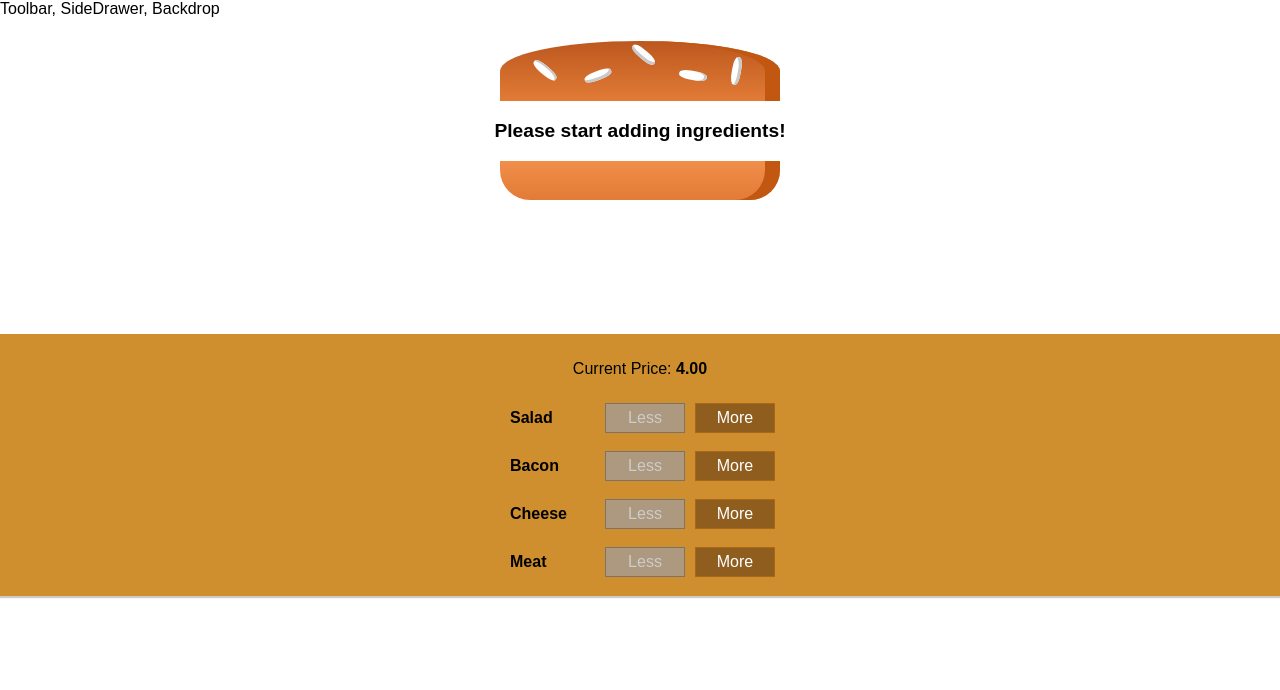
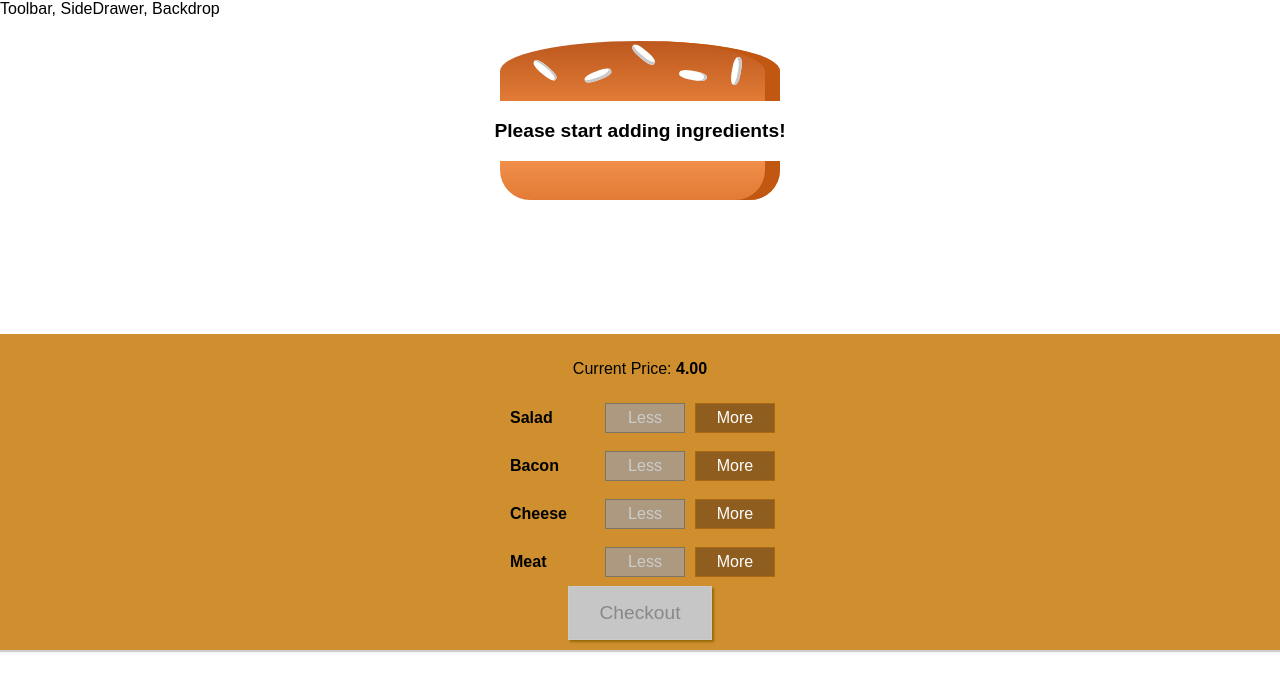
Before and after one commit to aaronsalud/ReactBurgerBuilderApp, a React app: page / in a window 1280 px wide. Shown: the top 690 px of the page. Built offline with nearby package versions, Linux system fonts and the light colour scheme.

Commit message:
Add disable condition to checkout button

```diff
--- a/src/components/Burger/BuildControls/BuildControls.js
+++ b/src/components/Burger/BuildControls/BuildControls.js
@@ -13,7 +13,9 @@ const buildControls = (props) => (
         <p>Current Price: <strong>{props.price.toFixed(2)}</strong></p>
         {controls.map(ctrl => {
             return <BuildControl key={ctrl.label} label={ctrl.label} added={() => props.ingredientAdded(ctrl.type)} removed={() => props.ingredientRemoved(ctrl.type)} disabled={props.disabled[ctrl.type]} />
-        })}
+        })
+        }
+        <button className={classes.OrderButton} disabled={!props.purchasable}>Checkout</button>
     </div>
 );
 
--- a/src/containers/BurgerBuilder/BurgerBuilder.js
+++ b/src/containers/BurgerBuilder/BurgerBuilder.js
@@ -1,4 +1,4 @@
-import React, {Component} from 'react';
+import React, { Component } from 'react';
 import Wrapper from '../../hoc/Wrapper';
 import Burger from '../../components/Burger/Burger';
 import BuildControls from '../../components/Burger/BuildControls/BuildControls';
@@ -10,7 +10,7 @@ const INGREDIENT_PRICES = {
     meat: 1.3,
     bacon: 0.7
 };
-class BurgerBuilder extends Component{
+class BurgerBuilder extends Component {
 
     state = {
         ingredients: {
@@ -19,10 +19,23 @@ class BurgerBuilder extends Component{
             cheese: 0,
             meat: 0
         },
-        totalPrice: 4
+        totalPrice: 4,
+        purchasable: false
     }
 
-    addIngredientHandler = (type) =>{
+    updateCheckoutState(ingredients) {
+        const sum = Object.keys(ingredients)
+            .map(key => {
+                return ingredients[key];
+            })
+            .reduce((sum, el) => {
+                return sum + el;
+            }, 0);
+
+        this.setState({purchasable: sum > 0 });
+    }
+
+    addIngredientHandler = (type) => {
         const oldCount = this.state.ingredients[type];
         const updatedCount = oldCount + 1;
 
@@ -36,14 +49,15 @@ class BurgerBuilder extends Component{
         const oldPrice = this.state.totalPrice;
         const newPrice = oldPrice + priceAddition;
 
-        this.setState({totalPrice: newPrice, ingredients: updatedIngredients});
+        this.setState({ totalPrice: newPrice, ingredients: updatedIngredients });
+        this.updateCheckoutState(updatedIngredients);
     }
 
-    removeIngredientHandler = (type) =>{
+    removeIngredientHandler = (type) => {
         const oldCount = this.state.ingredients[type];
         const updatedCount = oldCount - 1;
 
-        if(oldCount <= 0){
+        if (oldCount <= 0) {
             return;
         }
 
@@ -57,21 +71,26 @@ class BurgerBuilder extends Component{
         const oldPrice = this.state.totalPrice;
         const newPrice = oldPrice - priceDeduction;
 
-        this.setState({totalPrice: newPrice, ingredients: updatedIngredients});
+        this.setState({ totalPrice: newPrice, ingredients: updatedIngredients });
+        this.updateCheckoutState(updatedIngredients);
     }
 
-    render(){
+    render() {
         const disabledInfo = {
             ...this.state.ingredients
         };
 
-        for(let key in disabledInfo){
+        for (let key in disabledInfo) {
             disabledInfo[key] = disabledInfo[key] <= 0
         }
         return (
             <Wrapper>
-                <Burger ingredients={this.state.ingredients}/>
-                <BuildControls ingredientAdded={this.addIngredientHandler} ingredientRemoved={this.removeIngredientHandler} disabled={disabledInfo} price={this.state.totalPrice}/>
+                <Burger ingredients={this.state.ingredients} />
+                <BuildControls ingredientAdded={this.addIngredientHandler}
+                               ingredientRemoved={this.removeIngredientHandler}
+                               disabled={disabledInfo}
+                               price={this.state.totalPrice}
+                               purchasable={this.state.purchasable}/>
             </Wrapper>
         );
     }
```
